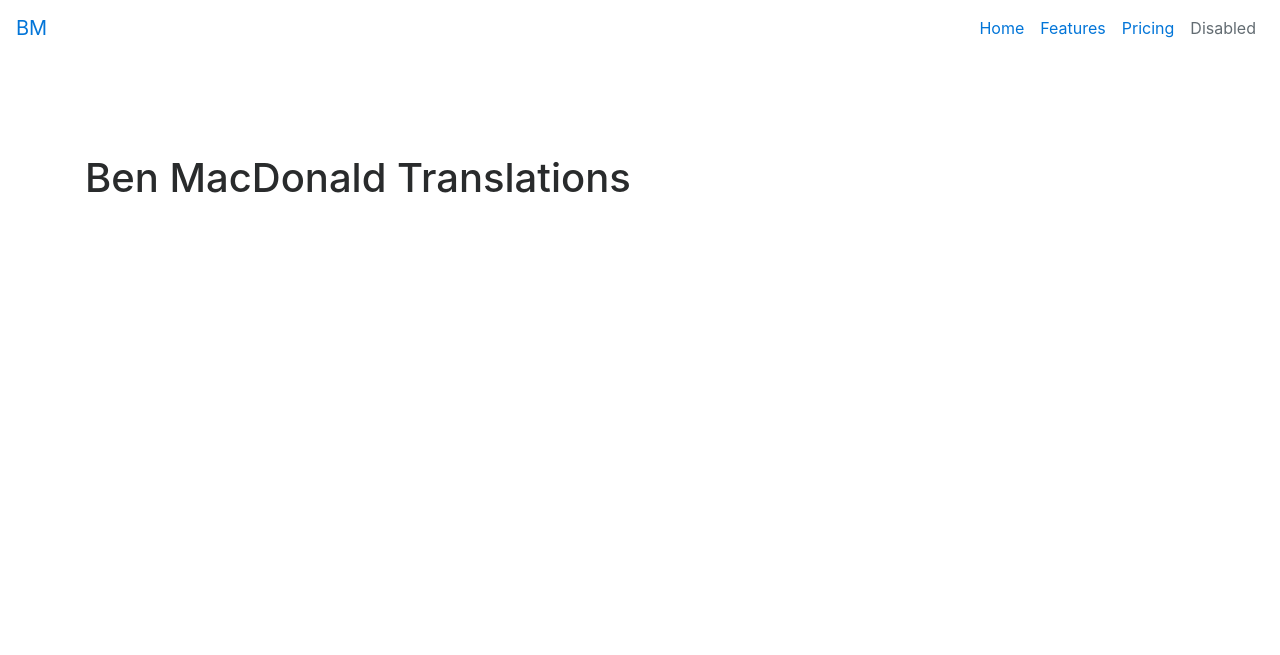
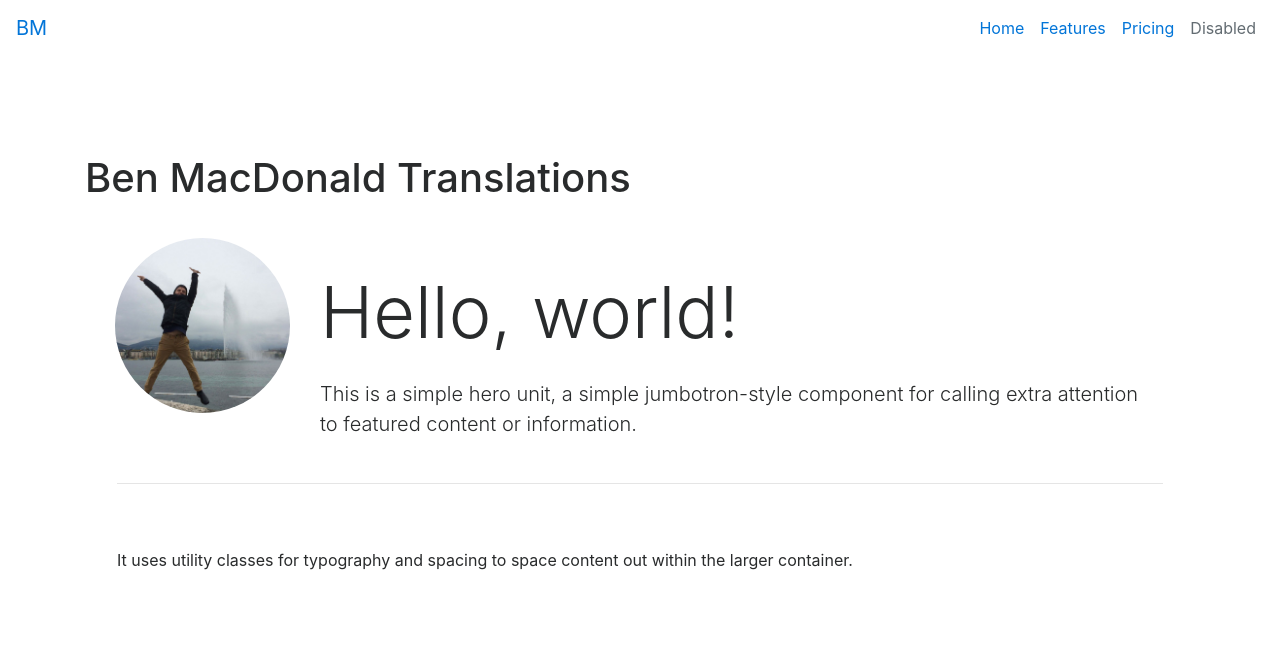
Before and after one commit to jlock/bmcomm, a plain HTML site: page index.html in a window 1280 px wide. Drawn offline with nearby package versions, Linux system fonts and the light colour scheme.

Commit message:
Adding styles, photo and jumbotrong

```diff
--- a/css/main.css
+++ b/css/main.css
@@ -1,3 +1,18 @@
 .main-content {
   margin-top: 100px
 }
+
+.profile {
+  width: 175px;
+  border-radius: 100px;
+  float: left;
+  margin: 30px
+}
+
+.white {
+  background-color: #fff;
+}
+
+.spacing {
+  padding: 20px;
+}
--- a/index.html
+++ b/index.html
@@ -41,6 +41,14 @@
       <h1>
         Ben MacDonald Translations
       </h1>
+      <img src="img/ben.jpg" class="img-fluid profile" />
+
+      <div class="jumbotron white">
+        <h1 class="display-3">Hello, world!</h1>
+        <p class="lead spacing">This is a simple hero unit, a simple jumbotron-style component for calling extra attention to featured content or information.</p>
+        <hr class="my-4 spacing">
+        <p>It uses utility classes for typography and spacing to space content out within the larger container.</p>
+      </div>
     </div>
 
     <script src="//ajax.googleapis.com/ajax/libs/jquery/1.11.2/jquery.min.js"></script>
```
Also changed, not shown: img/ben.jpg (added), 2 other files.
